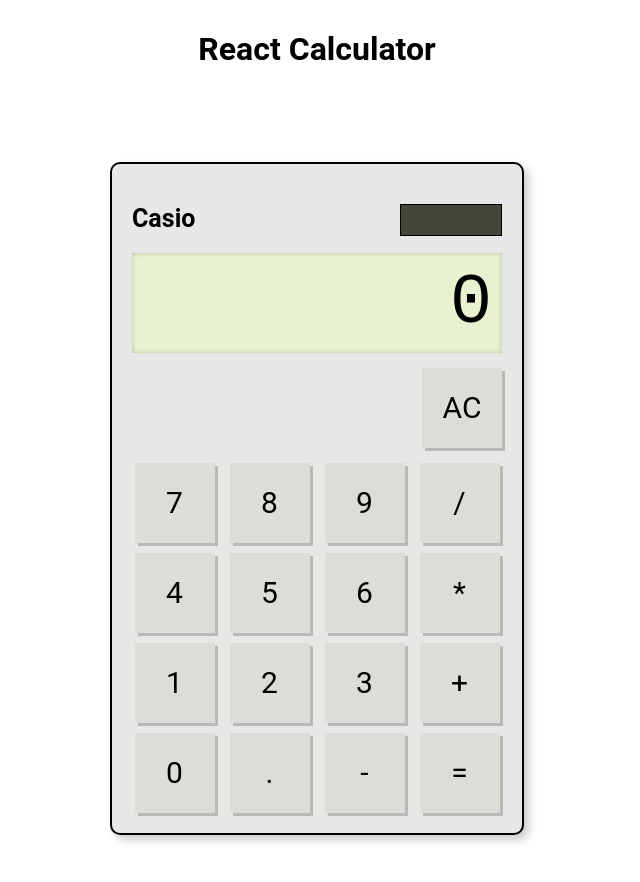
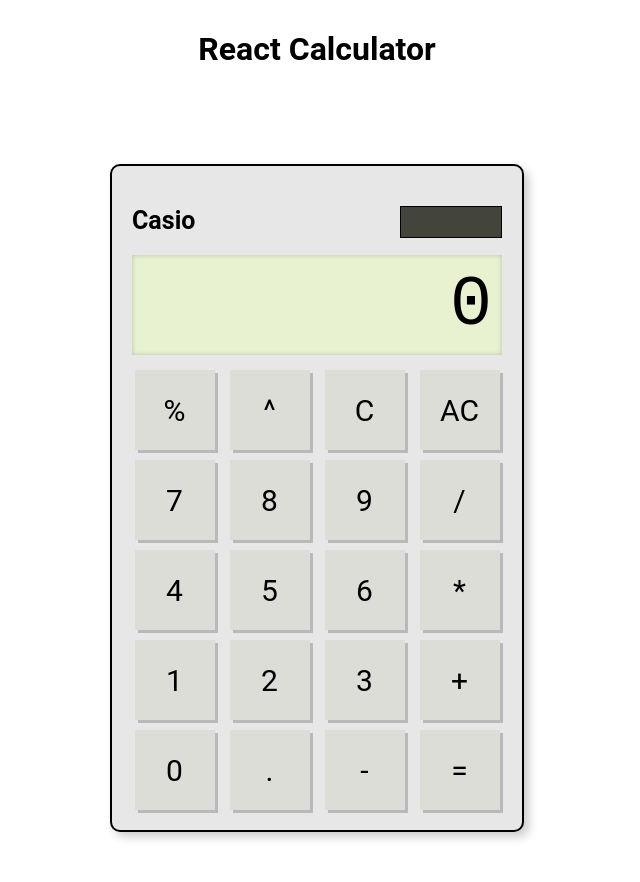
Before and after one commit to latham91/cn-react-calculator, a React (Vite) app: page / in a window 1280 px wide. Shown: the top 882 px of the page, without its empty margins (323-963 px from the left). Built offline with nearby package versions, Linux system fonts and the light colour scheme.

Commit message:
added extra calculations

```diff
--- a/src/App.css
+++ b/src/App.css
@@ -70,4 +70,5 @@ main {
     justify-content: flex-end;
     align-items: flex-end;
     padding: 10px;
+    overflow: hidden;
 }
--- a/src/App.jsx
+++ b/src/App.jsx
@@ -2,14 +2,10 @@ import "./App.css";
 import CalcButton from "./components/CalcButton";
 import { useState } from "react";
 
-const keys = ["7", "8", "9", "/", "4", "5", "6", "*", "1", "2", "3", "+", "0", ".", "-", "="];
+const keys = ["%", "^", "C", "AC", "7", "8", "9", "/", "4", "5", "6", "*", "1", "2", "3", "+", "0", ".", "-", "="];
 
 export default function App() {
     const [sum, setSum] = useState([]);
-
-    const handleClear = () => {
-        setSum([]);
-    };
 
     const handleButtonClick = (value) => {
         if (value === "=") {
@@ -17,6 +13,30 @@ export default function App() {
             const calcString = sum.join("");
             const calcSum = eval(calcString);
             setSum([calcSum]);
+            return;
+        }
+
+        if (value === "C") {
+            // Clear the last value
+            const newSum = [...sum];
+            newSum.pop();
+            setSum(newSum);
+            return;
+        }
+
+        if (value === "AC") {
+            // Clear the entire sum
+            setSum([]);
+            return;
+        }
+
+        if (value === "^") {
+            // Square the last value
+            const newSum = [...sum];
+            const lastValue = newSum.pop();
+            const squaredValue = lastValue * lastValue;
+            newSum.push(squaredValue);
+            setSum(newSum);
             return;
         }
 
@@ -33,9 +53,6 @@ export default function App() {
                         <div className="calc-solar"></div>
                     </div>
                     <div className="calc-screen">{sum[0] ? sum.join("") : 0}</div>
-                    <div className="calc-clear">
-                        <CalcButton label="AC" onClick={handleClear} />
-                    </div>
                     <div className="calc-keys">
                         {keys.map((key) => (
                             <CalcButton key={key} label={key} onClick={handleButtonClick} />
```
